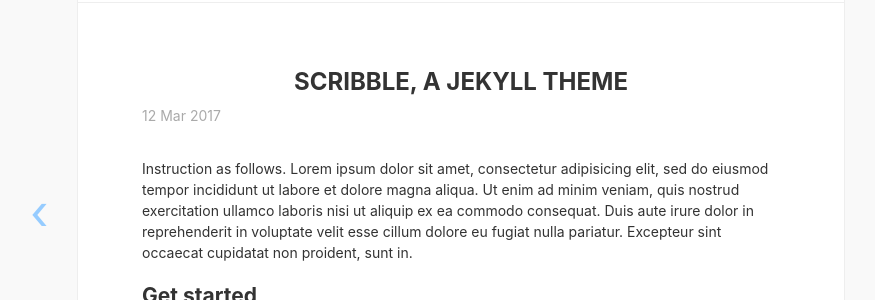
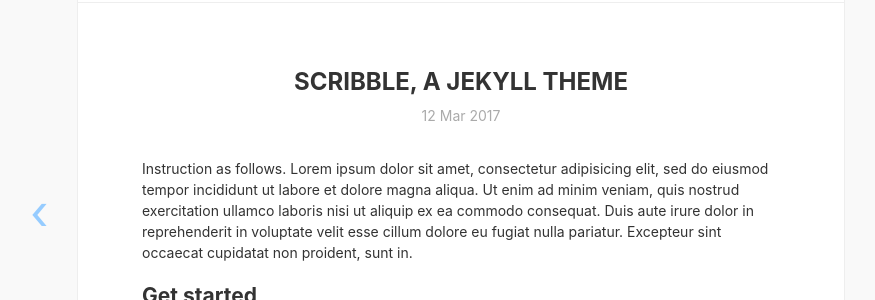
Before and after one commit to wudangt/wudangt.github.io, a Jekyll site: the page built from _posts/2017-03-12-scribble-the-jekyll-theme.md, in a window 1280 px wide. Shown: the part 242-542 px from the top of the page, without its empty margins (179-1054 px from the left). Built offline with Jekyll 4.4.1, drawn with Linux system fonts in a browser that asks for light colours; nearby versions of some CDN libraries.

Commit message:
fixed the style light-silver

```diff
--- a/stylesheets/style.css
+++ b/stylesheets/style.css
@@ -6,7 +6,7 @@
 .lh-title {
   text-align: center
 }
-.lh-title {
+.light-silver {
   text-align: center
 }
 /* Markdown styles */
```
